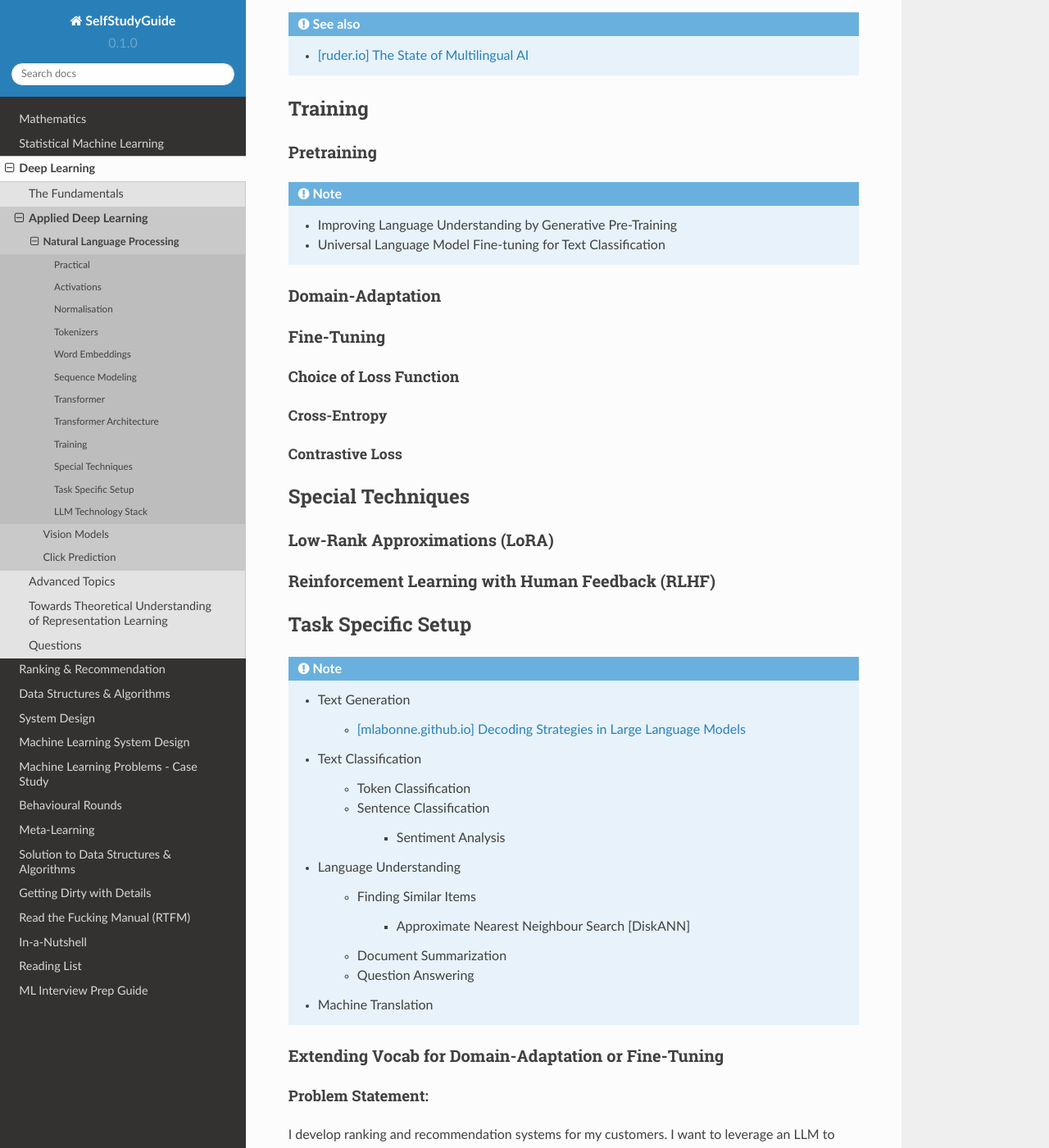
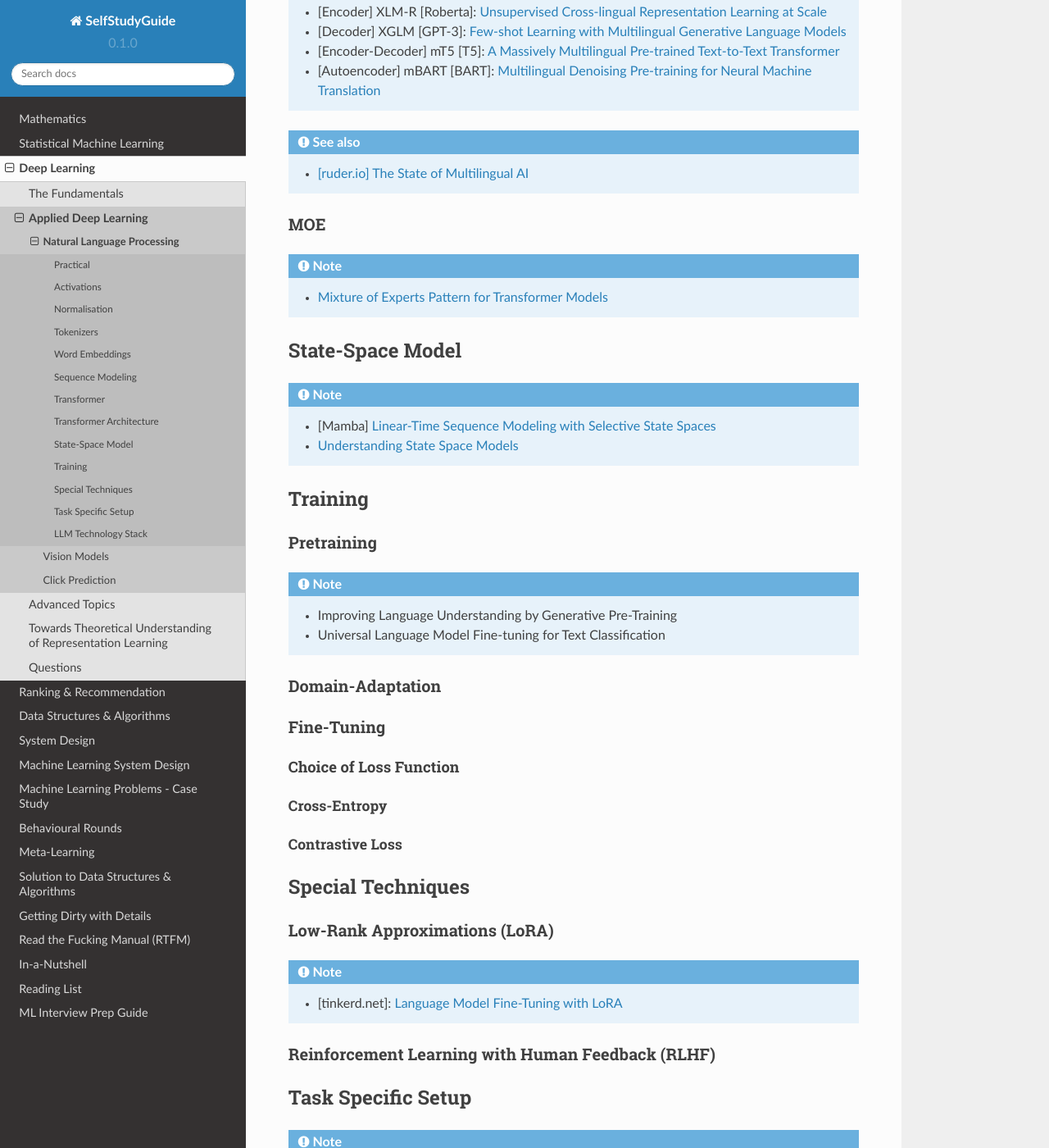
Before and after one commit to uselesstechjunks/leetcode, a Sphinx documentation site: the page built from docs/source/dl/application/nlp.rst, in a window 1280 px wide and 1400 px high, scrolled down 6475 px. Shown: the whole window at 82% size. Built offline with Sphinx 7.4.7 and the Read the Docs theme 2.0.0, drawn with Linux system fonts in a browser that asks for light colours; some of the changed text lies outside the part shown.

Commit message:
Update nlp.rst (#251)

```diff
--- a/docs/source/dl/application/nlp.rst
+++ b/docs/source/dl/application/nlp.rst
@@ -14,6 +14,8 @@ Practical
 	* [pytorch.org] `What Every User Should Know About Mixed Precision Training in PyTorch <https://pytorch.org/blog/what-every-user-should-know-about-mixed-precision-training-in-pytorch/>`_
 	* [pytorch.org] `Performance Tuning Guide <https://pytorch.org/tutorials/recipes/recipes/tuning_guide.html>`_
 	* [pytorch.org] `PyTorch Profiler <https://pytorch.org/tutorials/recipes/recipes/profiler_recipe.html>`_
+	* [tinkerd.net] `Distributed Training and DeepSpeed <https://tinkerd.net/blog/machine-learning/distributed-training/>`_
+	* [tinkerd.net] `Writing CUDA Kernels for PyTorch <https://tinkerd.net/blog/machine-learning/cuda-basics/>`_
 
 .. note::
 	* [Paper] `The Responsible Foundation Model Development Cheatsheet: A Review of Tools & Resources <https://arxiv.org/abs/2406.16746>`_
@@ -207,6 +209,7 @@ Resources
 * [MHA] `Attention Is All You Need <https://arxiv.org/abs/1706.03762v7>`_
 * [MQA] `Fast Transformer Decoding: One Write-Head is All You Need <https://arxiv.org/abs/1911.02150>`_
 * [GQA] `GQA: Training Generalized Multi-Query Transformer Models from Multi-Head Checkpoints <https://arxiv.org/abs/2305.13245v3>`_
+* [tinkerd.net] `Multi-Query & Grouped-Query Attention <https://tinkerd.net/blog/machine-learning/multi-query-attention/>`_
 
 *****************************************************************************************
 Transformer Architecture
@@ -215,6 +218,8 @@ Encoder [BERT]
 =========================================================================================
 .. note::
 	* BERT: `Pre-training of Deep Bidirectional Transformers for Language Understanding <https://arxiv.org/abs/1810.04805>`_
+
+		* [tinkerd.net] Additional Resources: `BERT Tokenization <https://tinkerd.net/blog/machine-learning/bert-tokenization/>`_, `BERT Embeddings <https://tinkerd.net/blog/machine-learning/bert-embeddings/>`_, `BERT Encoder Layer <https://tinkerd.net/blog/machine-learning/bert-encoder/>`_
 	* `A Primer in BERTology: What we know about how BERT works <https://arxiv.org/abs/2002.12327>`_
 	* RoBERTa: `A Robustly Optimized BERT Pretraining Approach <https://arxiv.org/abs/1907.11692>`_
 	* XLM: `Cross-lingual Language Model Pretraining <https://arxiv.org/abs/1901.07291>`_
@@ -249,6 +254,18 @@ Cross-Lingual
 .. seealso::
 	* `[ruder.io] The State of Multilingual AI <https://www.ruder.io/state-of-multilingual-ai/>`_
 
+MOE
+=========================================================================================
+.. note::
+	* `Mixture of Experts Pattern for Transformer Models <https://tinkerd.net/blog/machine-learning/mixture-of-experts/>`_
+
+*****************************************************************************************
+State-Space Model
+*****************************************************************************************
+.. note::
+	* [Mamba] `Linear-Time Sequence Modeling with Selective State Spaces <https://arxiv.org/abs/2312.00752>`_
+	* `Understanding State Space Models <https://tinkerd.net/blog/machine-learning/state-space-models/>`_
+
 *****************************************************************************************
 Training
 *****************************************************************************************
@@ -274,6 +291,9 @@ Special Techniques
 *****************************************************************************************
 Low-Rank Approximations (LoRA)
 =========================================================================================
+.. note::
+	* [tinkerd.net]: `Language Model Fine-Tuning with LoRA <https://tinkerd.net/blog/machine-learning/lora/>`_
+
 Reinforcement Learning with Human Feedback (RLHF)
 =========================================================================================
 
```
